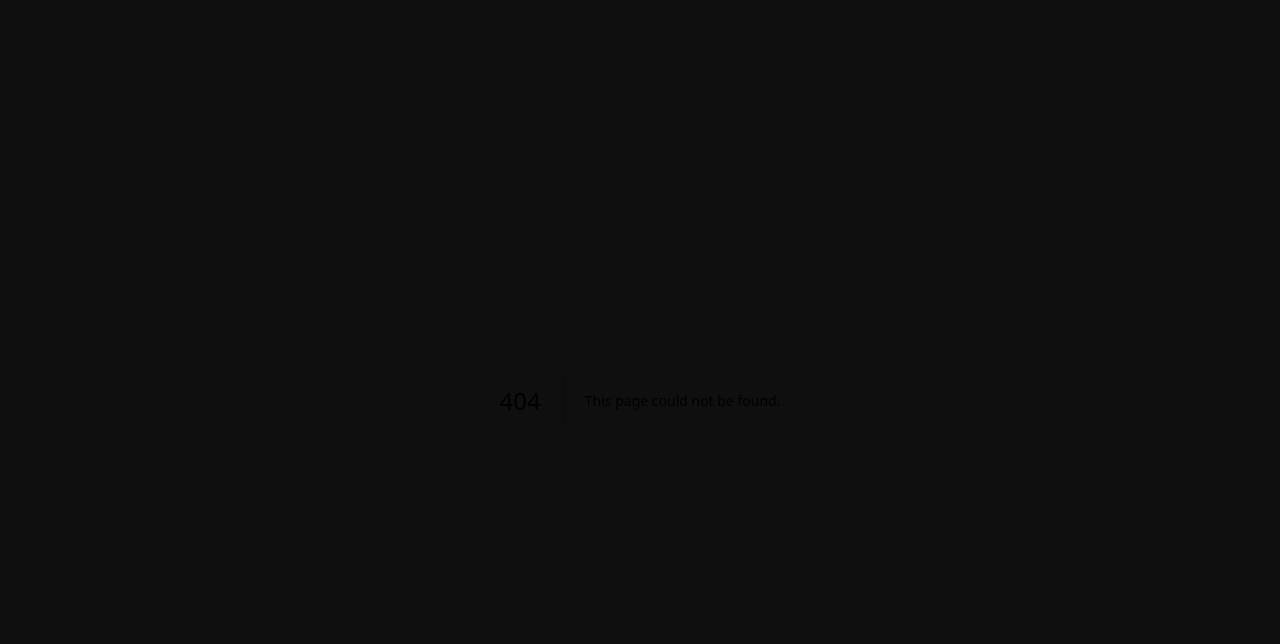
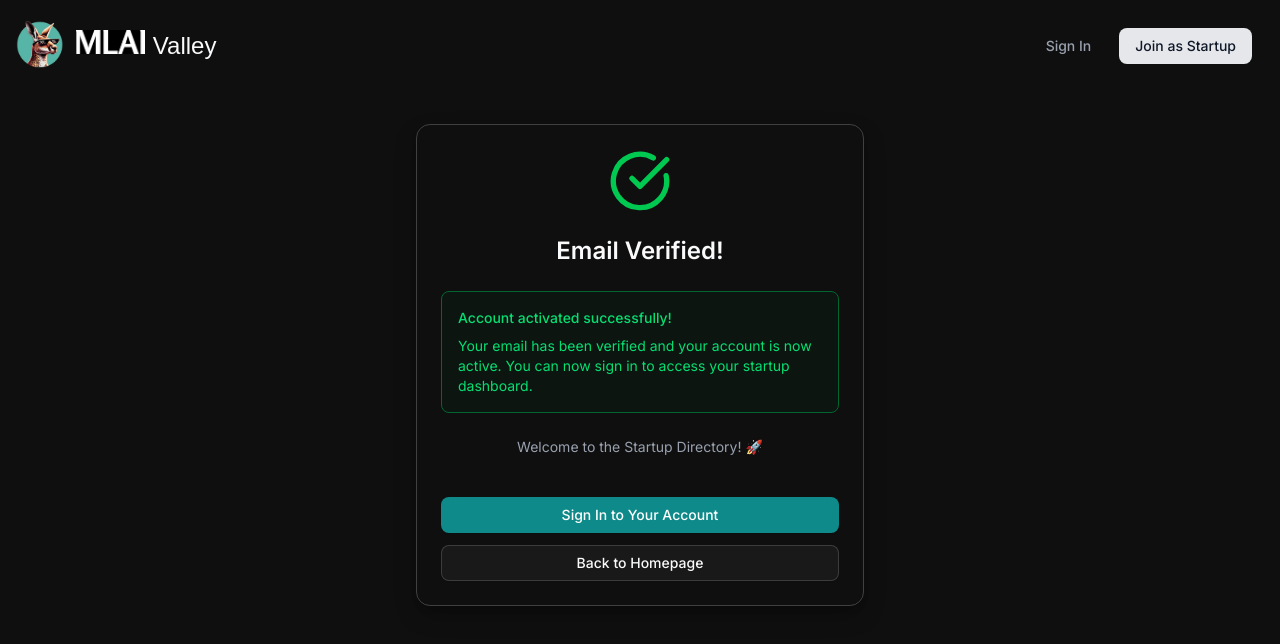
Before and after one commit to LukasWesemann/startup_directory, a Next.js app in the folder startup-directory/: page /auth/verify in a window 1280 px wide. Before the commit this address had no page. Shown: the top 644 px of the page. Built offline with nearby package versions, Linux system fonts and the light colour scheme; no server answers; a web font is replaced by a local one.

Commit message:
email verification page

```diff
--- /dev/null
+++ b/startup-directory/src/app/auth/verify/page.tsx
@@ -0,0 +1,152 @@
+"use client"
+
+import { MainNav } from "@/components/main-nav"
+import { Button } from "@/components/ui/button"
+import { Card, CardContent, CardHeader, CardTitle } from "@/components/ui/card"
+import Link from "next/link"
+import { CheckCircle, XCircle } from "lucide-react"
+import { useSearchParams } from "next/navigation"
+
+export default function EmailVerificationPage() {
+  const searchParams = useSearchParams()
+
+  // Check for error parameters
+  const error = searchParams.get('error')
+  const errorCode = searchParams.get('error_code')
+  const errorDescription = searchParams.get('error_description')
+
+  const hasError = error || errorCode || errorDescription
+
+  return (
+    <div className="min-h-screen" style={{ backgroundColor: '#0f0f0f' }}>
+      <header>
+        <div className="container mx-auto px-4 py-6">
+          <div className="flex items-center justify-between">
+            <div className="flex items-center gap-3">
+              <img src="/logo.png" alt="Startup Pulse Logo" className="h-12 w-auto -mt-1" />
+              <div className="flex items-baseline gap-2">
+                <img src="/MLAI_textlogo.png" alt="MLAI" className="h-6 w-auto" />
+                <span className="text-2xl font-normal text-foreground" style={{ fontFamily: 'var(--font-serif)' }}>
+                  Valley
+                </span>
+              </div>
+            </div>
+            <MainNav />
+          </div>
+        </div>
+      </header>
+
+      <main className="container mx-auto px-4 py-8">
+        <div className="flex items-center justify-center min-h-[60vh]">
+          <div className="mx-auto w-full max-w-md space-y-6">
+            <Card
+              style={{
+                backgroundColor: 'transparent',
+                boxShadow: '0 10px 25px -3px rgba(0, 0, 0, 0.3), 0 4px 6px -2px rgba(0, 0, 0, 0.2)',
+                border: '1px solid #404040'
+              }}
+            >
+              <CardHeader className="text-center">
+                <div className="flex justify-center mb-4">
+                  {hasError ? (
+                    <XCircle className="h-16 w-16 text-red-500" />
+                  ) : (
+                    <CheckCircle className="h-16 w-16 text-green-500" />
+                  )}
+                </div>
+                <CardTitle className="text-2xl">
+                  {hasError ? "Verification Failed" : "Email Verified!"}
+                </CardTitle>
+              </CardHeader>
+              <CardContent>
+                <div className="space-y-6">
+                  {hasError ? (
+                    <div className="p-4 text-sm text-red-700 bg-red-50 dark:bg-red-950/20 dark:text-red-400 border border-red-200 dark:border-red-800 rounded-md">
+                      <p className="font-medium">Verification failed</p>
+                      <p className="mt-2">
+                        {errorDescription || "The verification link is invalid or has expired. Please try signing up again or contact support if the problem persists."}
+                      </p>
+                      {errorCode && (
+                        <p className="mt-1 text-xs opacity-75">Error code: {errorCode}</p>
+                      )}
+                    </div>
+                  ) : (
+                    <div className="p-4 text-sm text-green-700 bg-green-50 dark:bg-green-950/20 dark:text-green-400 border border-green-200 dark:border-green-800 rounded-md">
+                      <p className="font-medium">Account activated successfully!</p>
+                      <p className="mt-2">
+                        Your email has been verified and your account is now active.
+                        You can now sign in to access your startup dashboard.
+                      </p>
+                    </div>
+                  )}
+
+                  <div className="text-sm text-muted-foreground text-center">
+                    {hasError ? (
+                      <p>Please try again or contact support for assistance.</p>
+                    ) : (
+                      <p>Welcome to the Startup Directory! 🚀</p>
+                    )}
+                  </div>
+
+                  <div className="flex flex-col space-y-3 pt-4">
+                    {hasError ? (
+                      <>
+                        <Button
+                          asChild
+                          style={{
+                            backgroundColor: '#0F8A8A',
+                            borderColor: '#0F8A8A',
+                            color: 'white'
+                          }}
+                          className="hover:bg-teal-700 hover:border-teal-700"
+                        >
+                          <Link href="/auth/signup">
+                            Try Signing Up Again
+                          </Link>
+                        </Button>
+
+                        <Button
+                          variant="outline"
+                          asChild
+                        >
+                          <Link href="/auth/signin">
+                            Go to Sign In
+                          </Link>
+                        </Button>
+                      </>
+                    ) : (
+                      <>
+                        <Button
+                          asChild
+                          style={{
+                            backgroundColor: '#0F8A8A',
+                            borderColor: '#0F8A8A',
+                            color: 'white'
+                          }}
+                          className="hover:bg-teal-700 hover:border-teal-700"
+                        >
+                          <Link href="/auth/signin">
+                            Sign In to Your Account
+                          </Link>
+                        </Button>
+
+                        <Button
+                          variant="outline"
+                          asChild
+                        >
+                          <Link href="/">
+                            Back to Homepage
+                          </Link>
+                        </Button>
+                      </>
+                    )}
+                  </div>
+                </div>
+              </CardContent>
+            </Card>
+          </div>
+        </div>
+      </main>
+    </div>
+  )
+}
--- a/startup-directory/src/app/page.tsx
+++ b/startup-directory/src/app/page.tsx
@@ -1,6 +1,7 @@
 import { UpdatesFeed } from "@/components/updates-feed"
 import { MainNav } from "@/components/main-nav"
 import { SponsorSection } from "@/components/sponsor-section"
+import { EmailVerificationHandler } from "@/components/email-verification-handler"
 import { createClient } from "@/lib/supabase/server"
 import { UpdateWithStartup } from "@/lib/types/database"
 
@@ -41,6 +42,7 @@ export default async function HomePage() {
 
   return (
     <div className="min-h-screen" style={{ backgroundColor: '#0f0f0f' }}>
+      <EmailVerificationHandler />
       <header>
           <div className="container mx-auto px-4 py-6">
             <div className="flex items-center justify-between">
--- /dev/null
+++ b/startup-directory/src/components/email-verification-handler.tsx
@@ -0,0 +1,62 @@
+"use client"
+
+import { useEffect } from "react"
+import { useRouter, useSearchParams } from "next/navigation"
+import { createClient } from "@/lib/supabase/client"
+
+export function EmailVerificationHandler() {
+  const router = useRouter()
+  const searchParams = useSearchParams()
+
+  useEffect(() => {
+    const handleEmailVerification = async () => {
+      const supabase = createClient()
+
+      // Check for email verification parameters
+      const error = searchParams.get('error')
+      const errorCode = searchParams.get('error_code')
+      const errorDescription = searchParams.get('error_description')
+
+      // If there are error parameters, redirect to verification page with error
+      if (error || errorCode || errorDescription) {
+        const params = new URLSearchParams()
+        if (error) params.set('error', error)
+        if (errorCode) params.set('error_code', errorCode)
+        if (errorDescription) params.set('error_description', errorDescription)
+
+        router.replace(`/auth/verify?${params.toString()}`)
+        return
+      }
+
+      // Check if this is a successful email verification
+      // Supabase typically includes access_token in the URL hash for successful verifications
+      const hash = window.location.hash
+      if (hash && (hash.includes('access_token') || hash.includes('type=recovery'))) {
+        try {
+          // Try to get the session to see if verification was successful
+          const { data: { session }, error: sessionError } = await supabase.auth.getSession()
+
+          if (session && !sessionError) {
+            // Verification was successful, redirect to verification success page
+            router.replace('/auth/verify')
+            return
+          }
+        } catch (err) {
+          console.error('Error checking session:', err)
+        }
+      }
+
+      // Check for other verification-related parameters
+      const type = searchParams.get('type')
+      if (type === 'signup' || type === 'recovery') {
+        // This looks like a verification redirect, redirect to verification page
+        router.replace('/auth/verify')
+        return
+      }
+    }
+
+    handleEmailVerification()
+  }, [searchParams, router])
+
+  return null
+}
```
